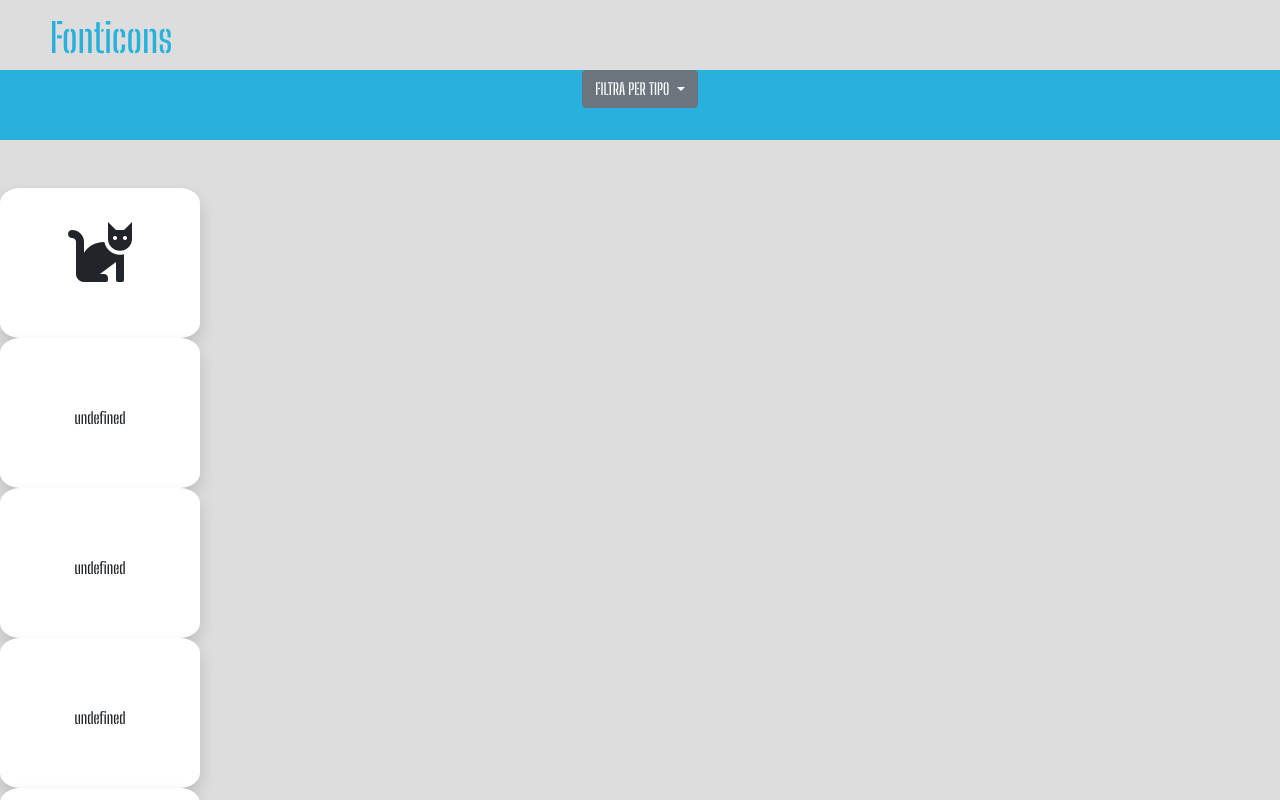
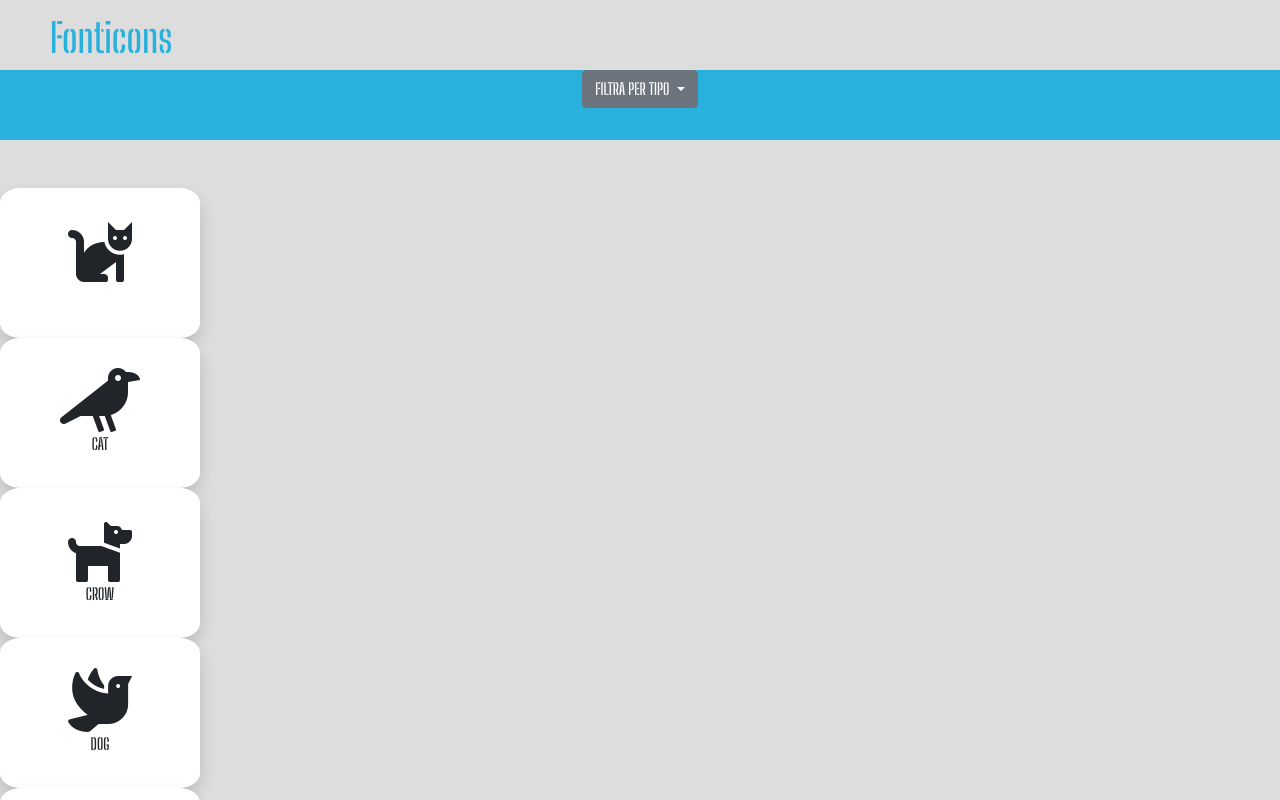
Before and after one commit to EdoardoRagazzi/js-es6-icons, a plain HTML site: page index.html in a window 1280 px wide. Drawn offline with nearby package versions, Linux system fonts and the light colour scheme.

Commit message:
For each

```diff
--- a/index.html
+++ b/index.html
@@ -38,11 +38,8 @@
         </div>
         <div class="icons">
             <div class="row g-2 pt-5">
-                <div class="col" id="box">
-                    <div class="box shadow">
-                        <i class="fas fa-cat fa-4x">
-                        </i>
-                    </div>
+                <div id="box">
+
                 </div>
 
             </div>
--- a/js/script.js
+++ b/js/script.js
@@ -103,16 +103,13 @@ icons.forEach(element => {
     const { name, prefix, type, family } = element;
 
     const elementHTML =
-        `
-                <div class="col" id="box">
+        `<div class="col">
                     <div class="box shadow">
-                        <i class="${icons.family} ${icons.prefix}${icons.name} fa-4x"></i>
-                        <div class="title"> ${icons.name} </div>
+                        <i class="${element.family} ${element.prefix}${element.name} fa-4x"></i>
+                        <div class="title text-uppercase pt-3"> ${element.name} </div>
                     </div>
-                </div>
-        `
-    document.getElementById('box').innerHTML += elementHTML
-
+         </div> `
+    document.getElementById('box').innerHTML += elementHTML;
 
 });
 
```
